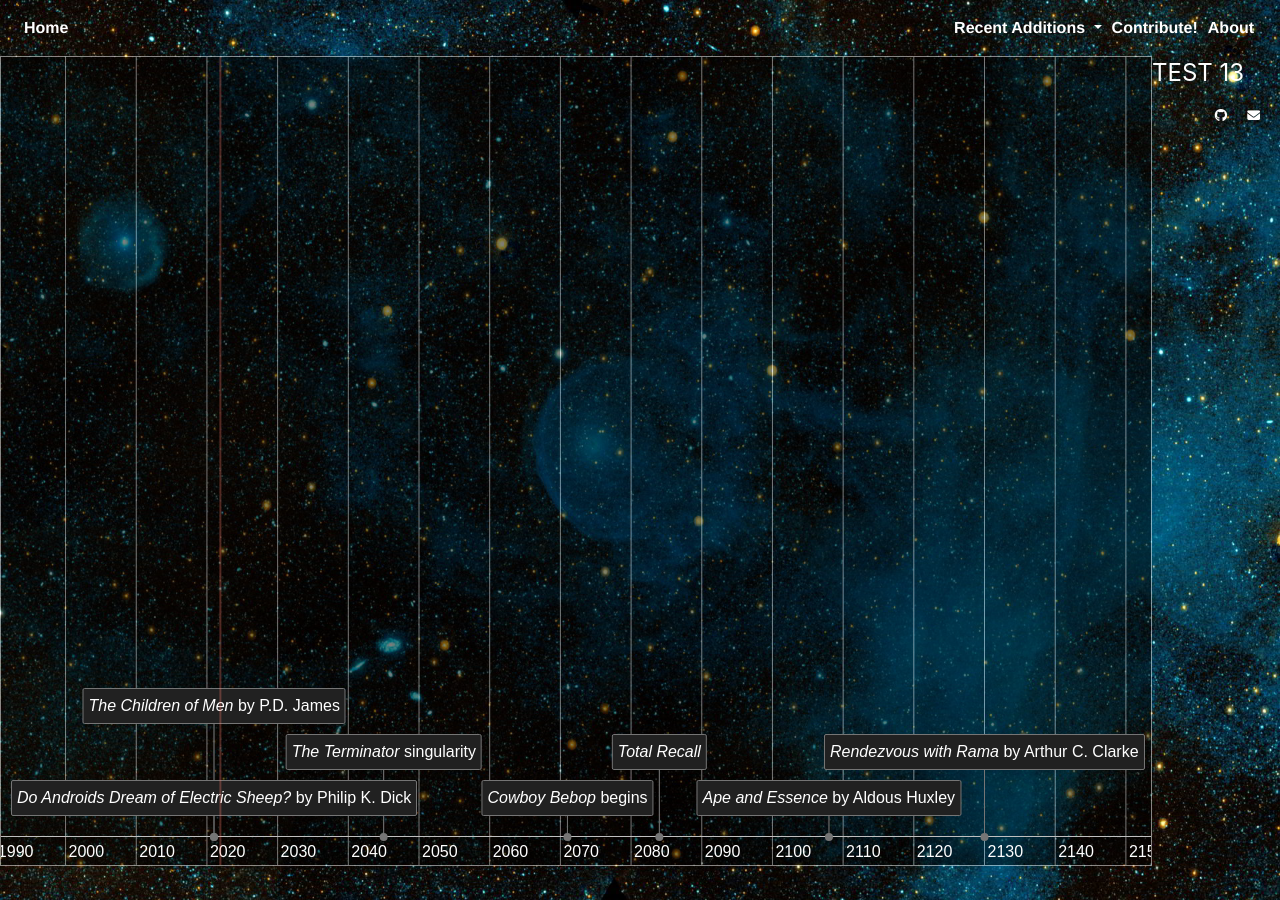
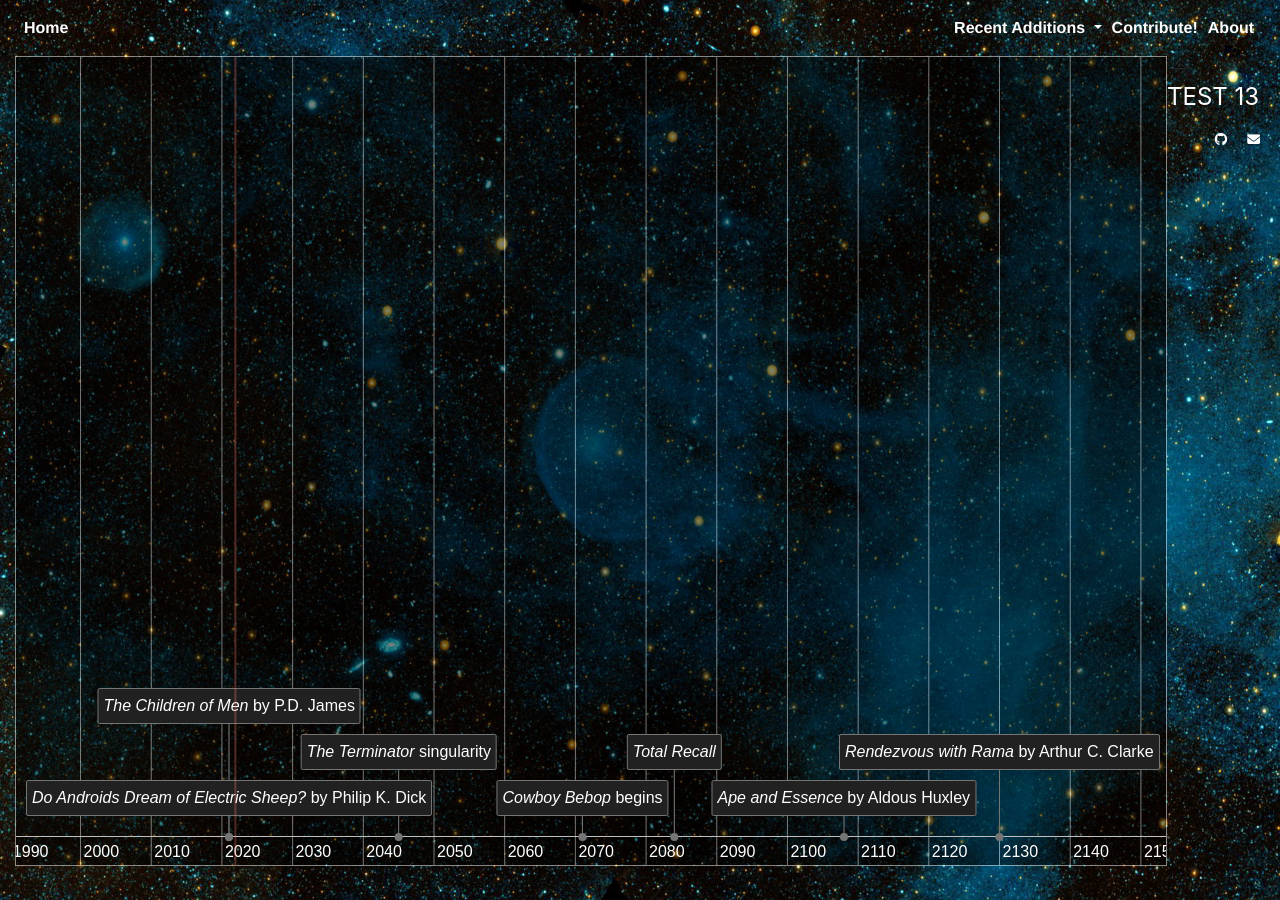
Before and after one commit to sftime/sftime.github.io, a Jekyll site: the page built from test.md, in a window 1280 px wide. Built offline with Jekyll 4.4.1, drawn with Linux system fonts in a browser that asks for light colours; nearby versions of some CDN libraries.

Commit message:
Update test.html

```diff
--- a/_layouts/test.html
+++ b/_layouts/test.html
@@ -38,7 +38,7 @@
       </ul>
     </div>
   </nav>
-  <!--<div class="container p-3 my-3">-->
+  <div class="container-fluid">-->
 
     {{ content }}
 
@@ -100,7 +100,7 @@
 
   </script>
 
-  <!--</div>-->
+  </div>
 
   <footer>
     <a href="#"><i class="fa fa-envelope fa-1" aria-hidden="true"></i></a>
```
